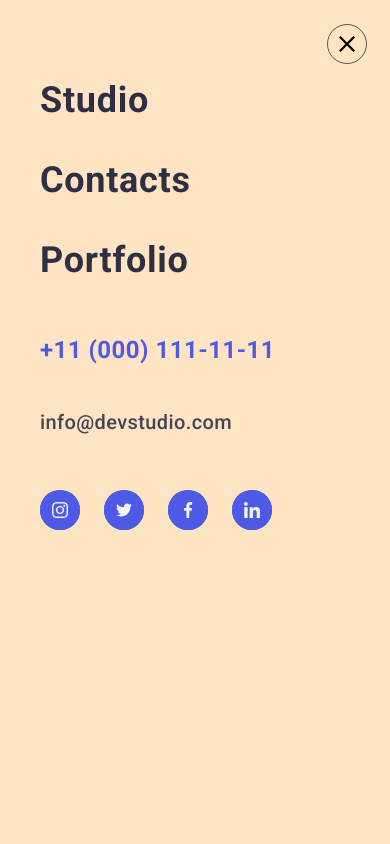
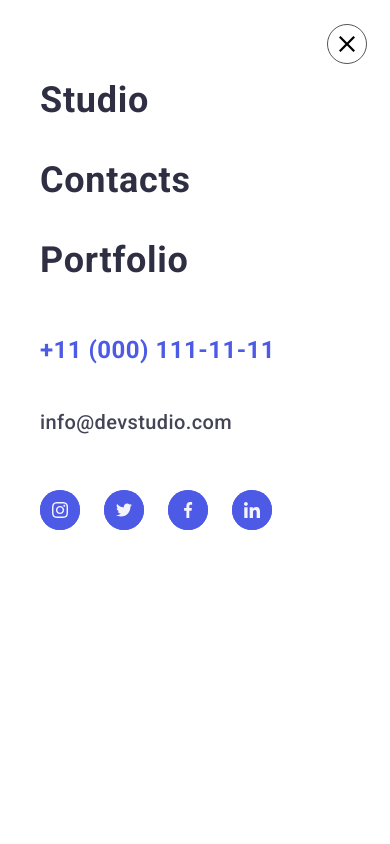
Before and after one commit to MokanuRostik/goit-markup-hw-07, a plain HTML site: page index.html in a window 390 px wide. Both pictures are taken after a click on the button 353 px from the left and 37 px from the top of the page. Shown: the top 844 px of the page. Drawn offline with nearby package versions, Linux system fonts and the light colour scheme.

Commit message:
Update style.css

```diff
--- a/css/style.css
+++ b/css/style.css
@@ -87,6 +87,9 @@ body {
     pointer-events: none;
   }
   .mobile-menu.is-open {
+    background: #ffffff;
+    box-shadow: 0px 2px 1px rgba(46, 47, 66, 0.08),
+      0px 1px 1px rgba(46, 47, 66, 0.16), 0px 1px 6px rgba(46, 47, 66, 0.08);
     opacity: 1;
     visibility: visible;
     pointer-events: auto;
@@ -733,7 +736,6 @@ body {
 .footer-icon-list {
   height: 24px;
   width: 24px;
-  padding: 8px;
 }
 .footer-icon-link {
   width: 100%;
```
